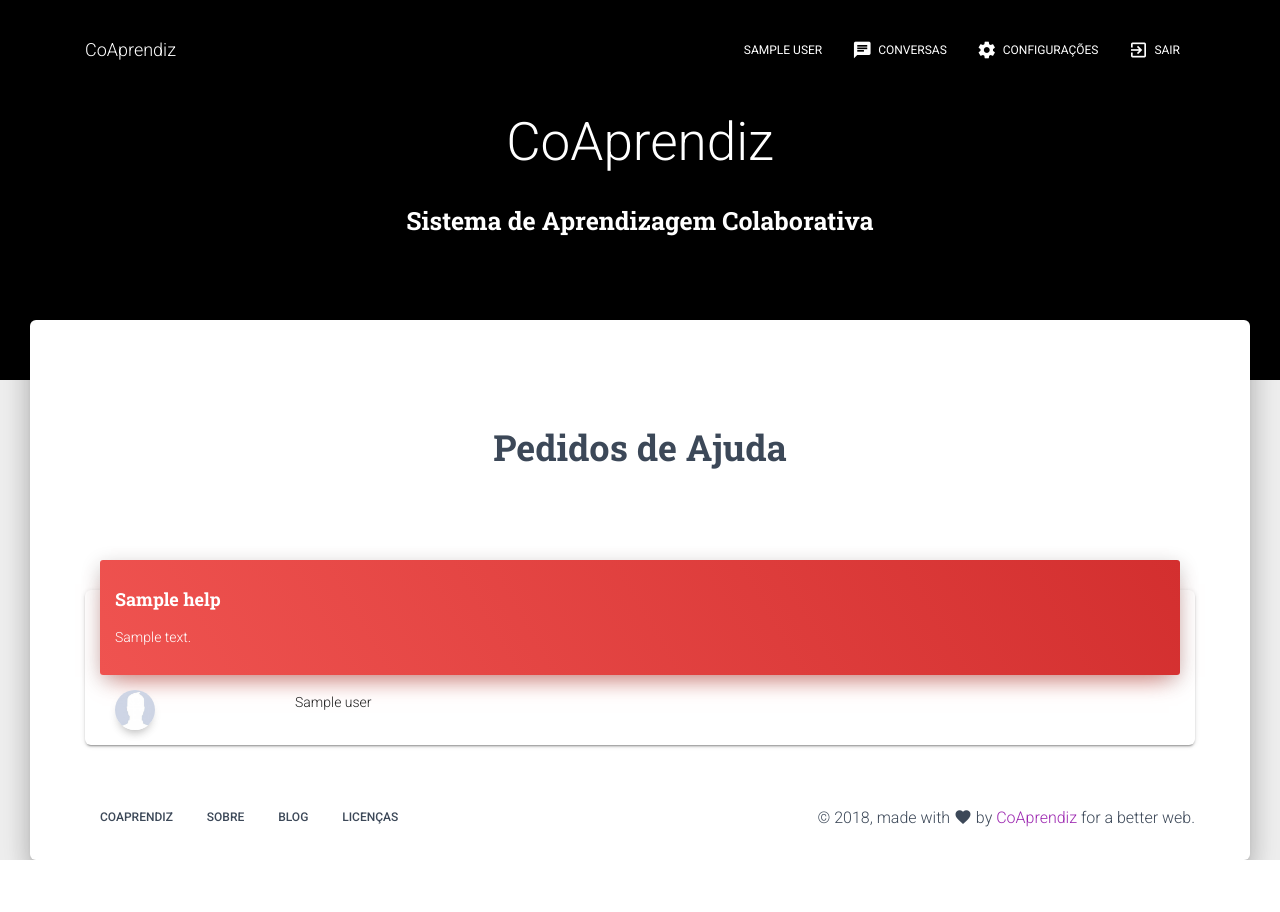
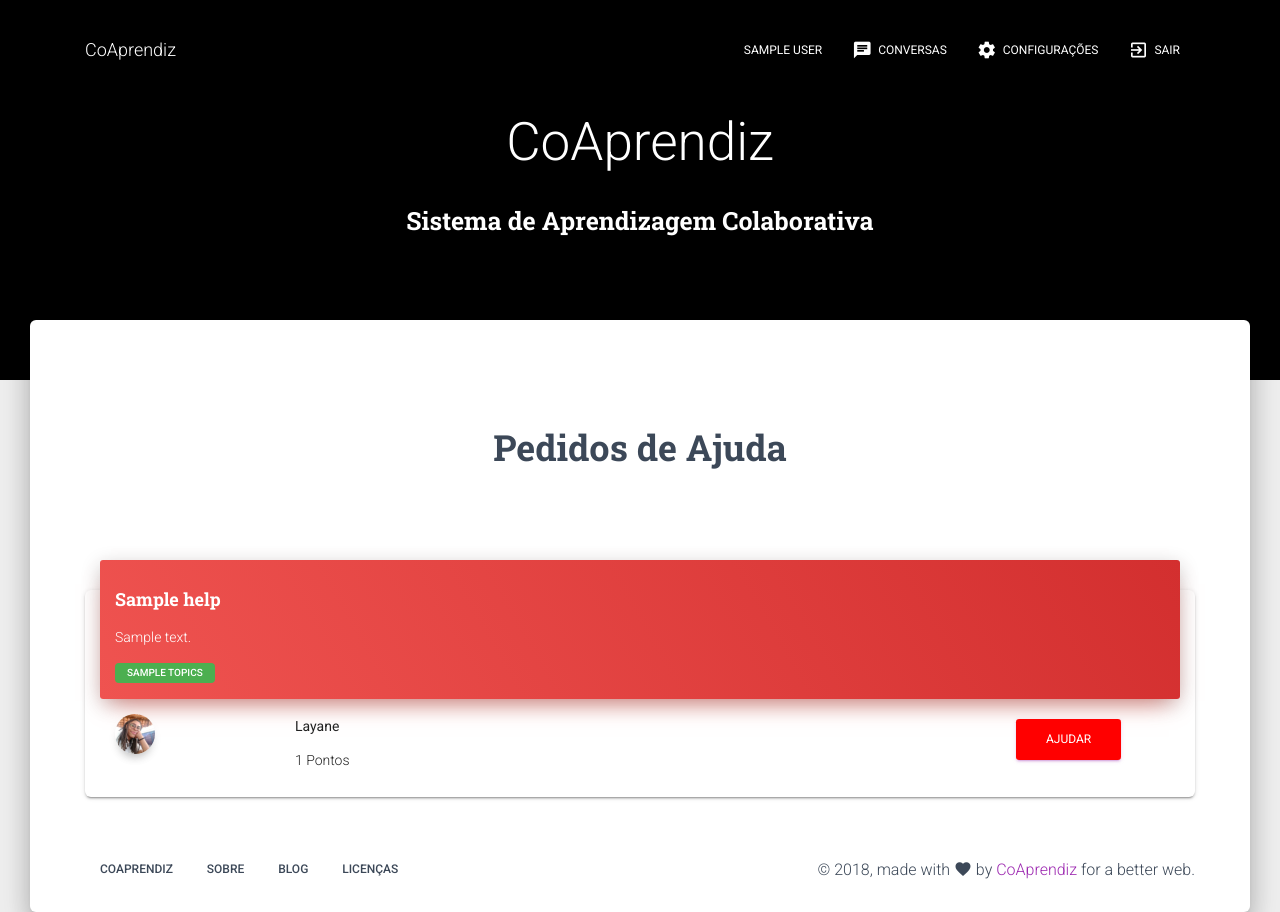
Before and after one commit to eduardosvieira/coaprendiz, a Flask app: page /coaprendiz/ in a window 1280 px wide. Before the commit the page ends 860 px from the top, so only its background shows below. Run offline with Flask 2, Linux system fonts and the light colour scheme; the visitor is signed in with stand-in values (Sample User, id 1); a database or web service that is not in the repository returns one stand-in record (values such as "Sample title"); some libraries are stand-ins or nearby versions.

Commit message:
changing template

```diff
--- a/app/__init__.py
+++ b/app/__init__.py
@@ -46,6 +46,17 @@ def settings():
         return render_template("login.html")
 
 
+#defining route to settings
+@app.route("/coaprendiz/chat/", methods=["GET"])
+def chat():
+    if "_id" in session:
+        user = User().getUserByEmail(session["email"])
+
+        return render_template("chat.html", user=user)
+    else:
+        return render_template("login.html")
+
+
 #defining route to signup
 @app.route("/coaprendiz/signup/", methods=["GET"])
 def signup():
--- a/app/templates/app.html
+++ b/app/templates/app.html
@@ -30,14 +30,21 @@
                 <div class="card-header card-header-danger">
                     <h4 class="card-title">{{ help.title }}</h4>
                     <p class="category">{{ help.description }}</p>
+                    <span class="badge badge-success">{{ help.topics }}</span>
                 </div>
                 <div class="card-body">
                   <div class="row">
                     <div class="col-md-2">
-                      <img height="40" width="40" src="{{ url_for('static', filename='imgs/anonimo.jpg') }}" alt="Thumbnail Image" class="img-raised rounded-circle img-fluid">
+                      <img height="40" width="40" src="{{ url_for('static', filename='imgs/layane.jpg') }}" alt="Thumbnail Image" class="img-raised rounded-circle img-fluid">
                     </div>
-                    <div class="col-md-10">
-                      <p>{{ help.user.name }}</p>
+                    <div class="col-md-8">
+                      <p><strong>Layane</strong></p>
+                      <p>{{ user.nPoints }} Pontos</p>
+                    </div>
+                    <div class="col-md-2">
+                      <button id="" type="button" class="btn btn-primary" data-toggle="modal" style="background-color: red">
+                        Ajudar
+                      </button>
                     </div>
                   </div>
                 </div>
```
